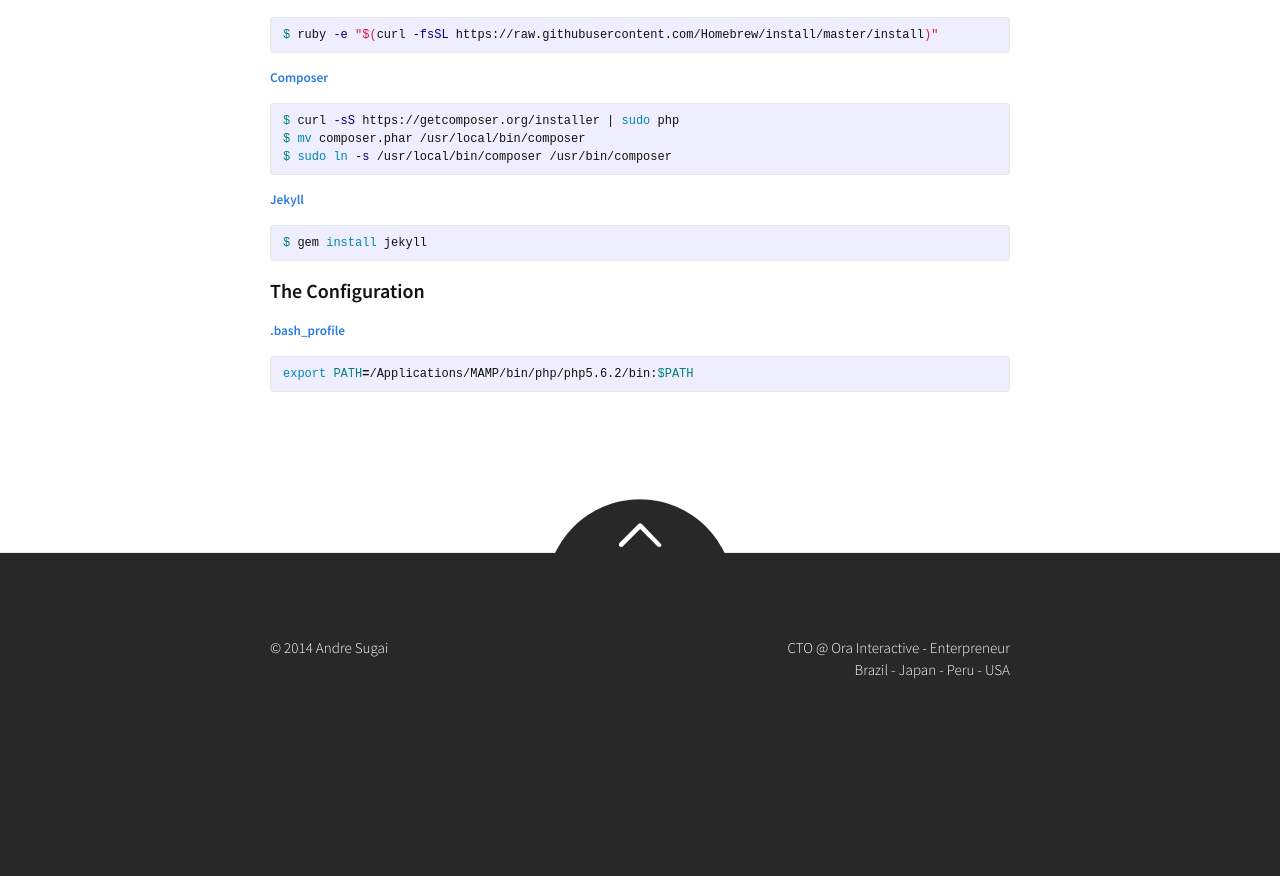
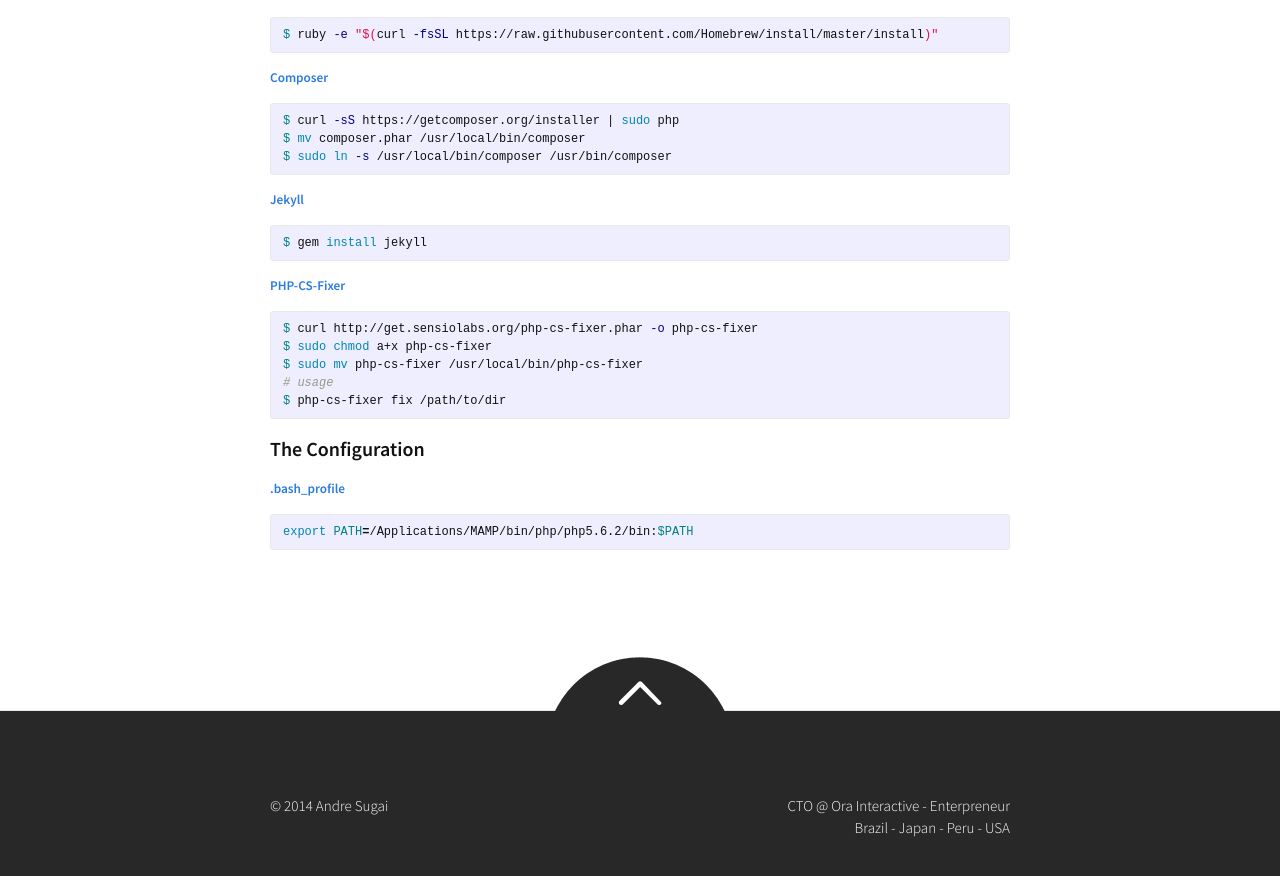
Before and after one commit to asugai/asugai.github.io, a Jekyll site: the page built from _posts/2014-11-26-setting-up-a-new-mac.markdown, in a window 1280 px wide and 900 px high, scrolled down 1297 px. Shown: the top 876 px of the window. Built offline with Jekyll 4.4.1, drawn with Linux system fonts in a browser that asks for light colours; nearby versions of some CDN libraries; Markdown is read by kramdown in place of the engine named in the settings; comment, search, counter and statistics services are not loaded; before the commit the page ends 2039 px from its top, so only the background shows below that.

Commit message:
added fixer

```diff
--- a/_posts/2014-11-26-setting-up-a-new-mac.markdown
+++ b/_posts/2014-11-26-setting-up-a-new-mac.markdown
@@ -56,6 +56,15 @@ $ sudo ln -s /usr/local/bin/composer /usr/bin/composer
 $ gem install jekyll
 {% endhighlight %}
 
+#####[PHP-CS-Fixer][fixer]
+{% highlight bash %}
+$ curl http://get.sensiolabs.org/php-cs-fixer.phar -o php-cs-fixer
+$ sudo chmod a+x php-cs-fixer
+$ sudo mv php-cs-fixer /usr/local/bin/php-cs-fixer
+# usage
+$ php-cs-fixer fix /path/to/dir
+{% endhighlight %}
+
 ####The Configuration
 
 #####[.bash\_profile][bash_profile]
@@ -80,4 +89,5 @@ export PATH=/Applications/MAMP/bin/php/php5.6.2/bin:$PATH
 [homebrew]: http://brew.sh/
 [composer]: https://getcomposer.org/
 [jekyll]: jekyllrb.com
+[fixer]: https://github.com/FriendsOfPHP/PHP-CS-Fixer
 [bash_profile]: http://www.gnu.org/software/bash/manual/html_node/Bash-Startup-Files.html
```
